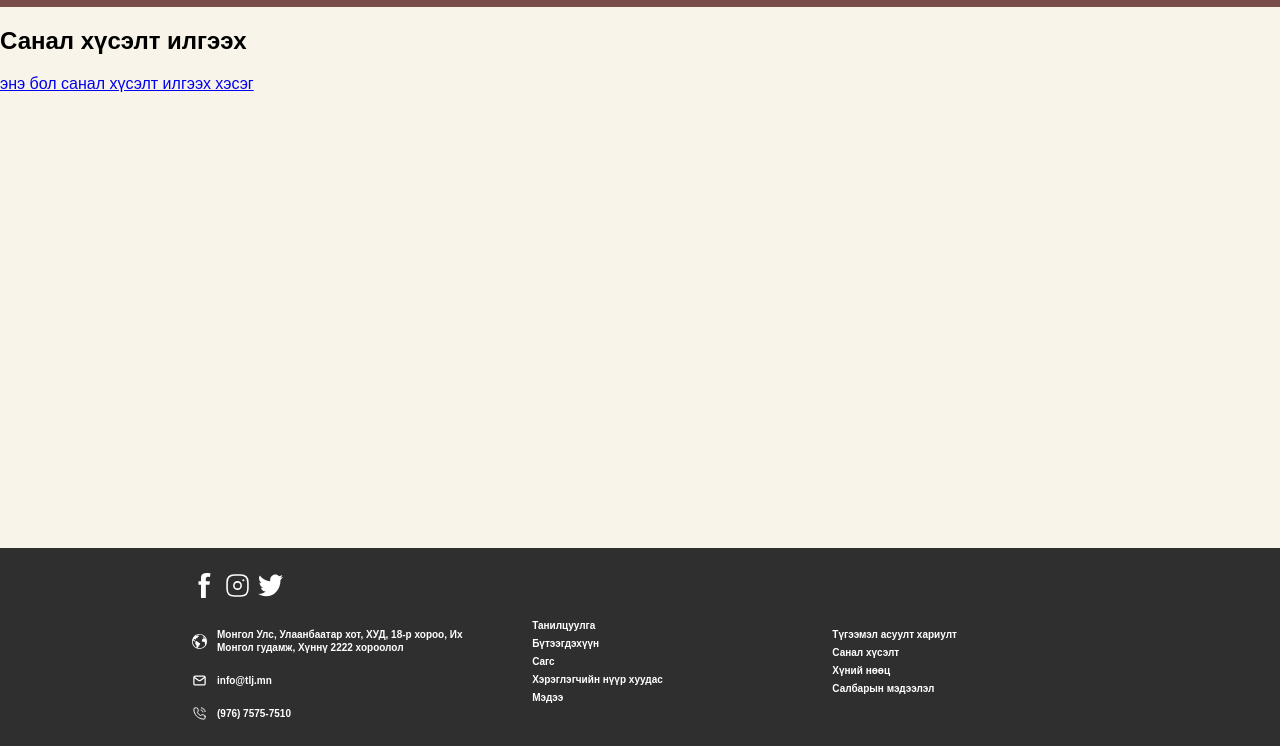
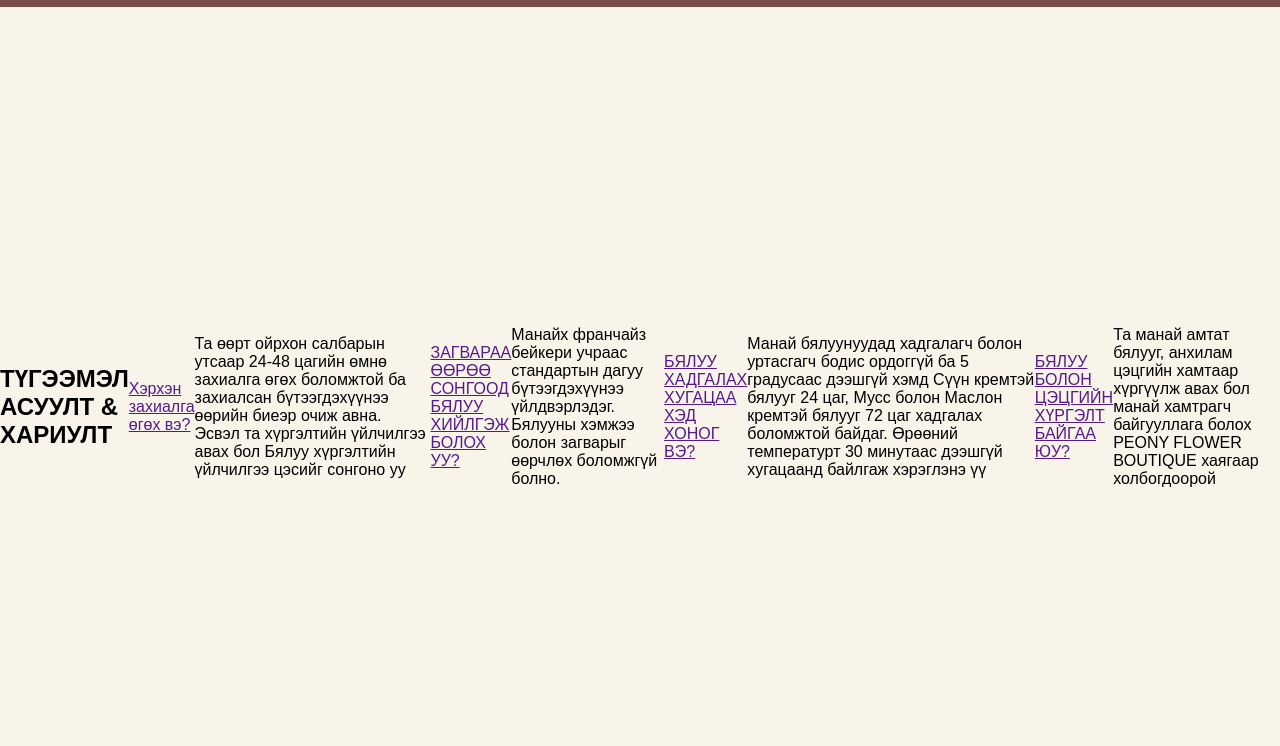
Before and after one commit to Oonoo19/TLJ-Web-NUM, a plain HTML site: page pages/qa.html in a window 1280 px wide. Shown: the part 54-800 px from the top of the page. Drawn offline with Linux system fonts and the light colour scheme.

Commit message:
qa оруулав

```diff
--- a/pages/qa.html
+++ b/pages/qa.html
@@ -6,12 +6,30 @@
         <meta name="description" content="Tous les Jours bakery products, order product, cake, bread">
         <meta name="viewport" content="width=device-width, initial-scale=1.0">
         <link rel="stylesheet" href="../style.css">
+        <style>
+            .container{
+                display: flex;
+                min-height: 100vh;
+                align-items: center;
+                justify-content: center;
+            }
+        </style>
     </head>
     <body>
         <main-header></main-header>
-        <section>
-            <h1>Санал хүсэлт илгээх</h1>
-            <a href="http://programminghead.com">энэ бол санал хүсэлт илгээх хэсэг</a>
+        <section class = "container">
+                <h1>ТҮГЭЭМЭЛ АСУУЛТ & ХАРИУЛТ</h1>
+                <a href="">Хэрхэн захиалга өгөх вэ?</a>
+                <p>Та өөрт ойрхон салбарын утсаар 24-48 цагийн өмнө захиалга өгөх боломжтой ба захиалсан бүтээгдэхүүнээ өөрийн биеэр очиж авна.
+                Эсвэл та хүргэлтийн үйлчилгээ авах бол Бялуу хүргэлтийн үйлчилгээ цэсийг сонгоно уу</p>
+                <a href="">ЗАГВАРАА ӨӨРӨӨ СОНГООД БЯЛУУ ХИЙЛГЭЖ БОЛОХ УУ?</a>
+                <p>Манайх франчайз бейкери учраас стандартын дагуу бүтээгдэхүүнээ үйлдвэрлэдэг. Бялууны хэмжээ болон загварыг өөрчлөх боломжгүй болно.</p>
+                <a href="">БЯЛУУ ХАДГАЛАХ ХУГАЦАА ХЭД ХОНОГ ВЭ?</a>
+                <p>Манай бялуунуудад хадгалагч болон уртасгагч бодис ордоггүй ба 5 градусаас дээшгүй хэмд Сүүн кремтэй бялууг 24 цаг, Мусс болон Маслон кремтэй бялууг 72 цаг хадгалах боломжтой байдаг.
+                    Өрөөний температурт 30 минутаас дээшгүй хугацаанд байлгаж хэрэглэнэ үү</p>
+                <a href="">БЯЛУУ БОЛОН ЦЭЦГИЙН ХҮРГЭЛТ БАЙГАА ЮУ?</a>
+                <p>Та манай амтат бялууг, анхилам цэцгийн хамтаар хүргүүлж авах бол манай хамтрагч байгууллага болох
+                    PEONY FLOWER BOUTIQUE хаягаар холбогдоорой</p>
         </section>
         <main-footer></main-footer>
     </body>
```
